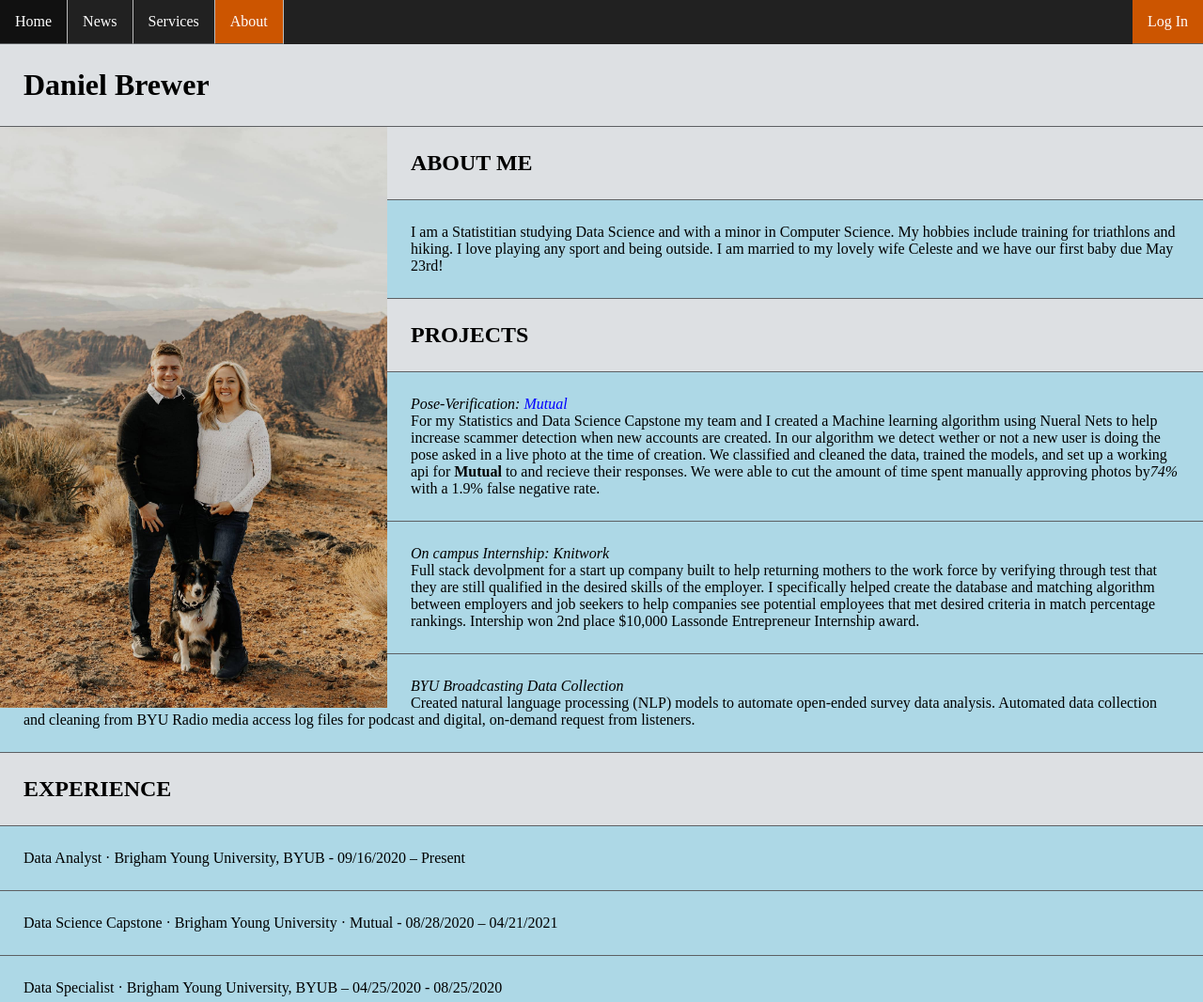
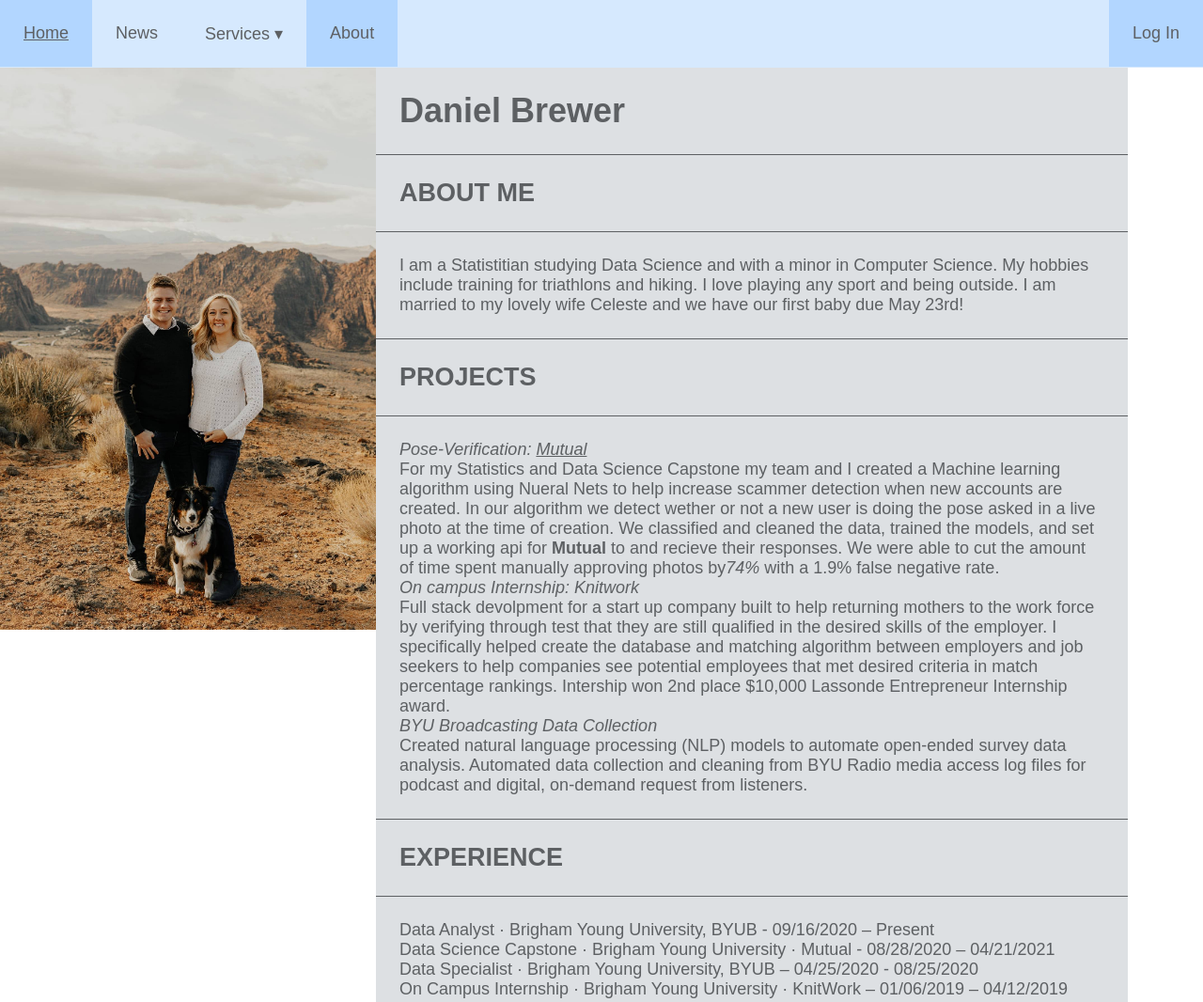
Before and after one commit to DaniBrew4/cs260-portfolio, a plain HTML site: page about.html in a window 1280 px wide. Shown: the top 1066 px of the page at 94% size. Drawn offline with Linux system fonts and the light colour scheme.

Commit message:
redesigned about.html using flexbox

```diff
--- a/about.html
+++ b/about.html
@@ -1,26 +1,51 @@
 <!DOCTYPE html>
 <html lang="en">
   <head>
-    <meta charset="utf-8">
+    <meta charset='UTF-8'/>
     <link rel='stylesheet' href='styles.css'/>
     <title>About Me</title>
   </head>
   <body>
-      <ul class ="menu-ul">
-        <li><a href="/index.html.html">Home</a></li>
+
+    <div class='header'>
+      <ul class='menu'>
+        <li><a href="/index.html">Home</a></li>
         <li><a href="/news.html">News</a></li>
-        <li><a href="/services.html">Services</a></li>
+        <li class='dropdown'><span><a href="/services.html">Services  ▾</a></span>
+          <ul class='services-menu'>           <!-- Start of submenu -->
+            <li><a href='#'>Web Design</a></li>
+            <li><a href='#'>Online Courses</a></li>
+            <li><a href='#'>Rentals</a></li>
+            <li><a href='#'>Dog Breeding</a></li>
+          </ul>
+        </li>
         <li><a class="active" href="/about.html">About</a></li>
-        <li style="float:right"><a class="active" href="login.asp">Log In</a></li>
+        <li><a class="active" href="login.asp">Log In</a></li>
       </ul>
+    </div>
+
+    <div class='sidebar'>
+      <img src='images/brewer-01.01.2021.jpg'  width='400' alt='Our family this last Christmas'/>
+    </div>
+
+    <div class='container'>
+      <div class='grid'>
+        <div class='grid-item'>
           <h1><strong>Daniel Brewer</strong></h1>
-    <img style="float:left" src='images/brewer-01.01.2021.jpg' width='437' alt='Our family this last Christmas'/>
+        </div>
+        <div class='grid-item'>
           <h2>ABOUT ME</h2>
+        </div>
+        <div class='grid-item'>
           <p>I am a Statistitian studying Data Science and with a minor in Computer Science.
             My hobbies include training for triathlons and hiking. I love playing any sport and being outside.
             I am married to my lovely wife Celeste and we have our first baby due May 23rd!</p>
+        </div>
+        <div class='grid-item'>
           <h2>PROJECTS</h2>
-    <ol>
+        </div>
+        <div class='grid-item'>
+          <ul>
             <li><em>Pose-Verification: <a href='https://www.mutual.app/'
             target = '_blank'>Mutual</a></em><br>
               For my Statistics and Data Science Capstone my team and I created a Machine learning algorithm using Nueral Nets to help increase scammer detection when new accounts are created.
@@ -34,17 +59,35 @@
             <li><em>BYU Broadcasting Data Collection</em><br>
               Created natural language processing (NLP) models to automate open-ended survey data analysis. Automated data collection and cleaning from BYU Radio media access log files for podcast
               and digital, on-demand request from listeners.</li>
-    </ol>
+          </ul>
+        </div>
+        <div class='grid-item'>
           <h2>EXPERIENCE</h2>
-    <ol>
+        </div>
+        <div class='grid-item'>
+          <ul>
             <li>Data Analyst · Brigham Young University, BYUB - 09/16/2020 – Present</li>
             <li>Data Science Capstone · Brigham Young University · Mutual - 08/28/2020 – 04/21/2021</li>
             <li>Data Specialist · Brigham Young University, BYUB – 04/25/2020 - 08/25/2020</li>
             <li>On Campus Internship · Brigham Young University · KnitWork – 01/06/2019 – 04/12/2019</li>
-    </ol>
+          </ul>
+        </div>
+        <div class='grid-item'>
           <h2>CONTACT</h2>
+        </div>
+        <div class='grid-item'>
           <p>Visit my <a href='https://github.com/DaniBrew4'
           target = '_blank'>GitHub</a> or <a href='https://www.linkedin.com/in/danielbrewer22/'
           target = '_blank'>LinkedIn</a> accounts to see more detailed explinations of my work.</p>
+        </div>
+      </div>
+    </div>
+
+    <div class='footer'>
+      <div class='column'></div>
+      <div class='column'></div>
+      <div class='column'></div>
+    </div>
+
   </body>
 </html>
--- a/styles.css
+++ b/styles.css
@@ -3,85 +3,119 @@
   padding: 0;
   box-sizing: border-box;
 }
-a:link {
-  color: blue;
+body {
+  font-size: 18px;
+  font-family: sans-serif;
+  color: #5D6063;
+}
+a:link,
+a:visited {
+  color: #5D6063;
   text-decoration: none;
 }
-a:visited {
-  color: purple;
+a:hover {
+  text-decoration: underline;
+  background: #B2D6FF;
 }
-a:hover {
-  color: aqua;
+.header {
+  position: fixed;
+  display: flex;
+  justify-content: space-between;
+  align-items: stretch;
+  width: 100%;
+  padding: 0px;
+  background: #D6E9FE;
+}
+.menu {
+  align-items: stretch;
+  width: 100%;
+}
+.menu > li {
+  display: inline;
+  margin-right: 0px;
+  align-items: stretch;
+  float: left;
+}
+.menu > li:last-of-type {
+  margin-right: 0;
+  float: right;
+}
+.menu > li a {
+  display: block;
+  padding: 25px;
+  align-items: stretch;
+}
+.dropdown:hover .services-menu {
+  display: flex;
+  flex-direction: column;
+  background: #B2D6FF;
+  border-radius: 5px;
+  padding-top: 75px;
+  position: absolute;
+  top: 0;
+  left: 0px;
+  z-index: -1;
+}
+.services-menu li {
+  list-style: none;
+  border-bottom: 1px solid #FFF;
+  padding: 0px 0px 0px 0px;
+  margin: 0px;
+}
+.services-menu li:last-of-type {
+  align-items: right;
+  border-bottom: none;
+}
+.dropdown {
+  position: relative;
+}
+.dropdown > span {
+  z-index: 2;
+  position: relative;
+  cursor: pointer;
+}
+.services-menu {
+  display: none;
+}
+.active {
+  background-color: #B2D6FF;
+}
+.container {
+  display: flex;
+  justify-content: left;
+}
+.grid {
+  display: flex;
+  padding-top: 72px;
+  justify-content: center;
+  flex-wrap: wrap;
+  flex-direction: column;
+  align-items: center;
+}
+.grid-item {
+  padding: 25px;
+  width: 800px;
+  background-color: #DDE0E3;
+  border-bottom: 1px solid #5D6063;
+}
+.grid-item:last-child {
+  border-bottom: none;
+}
+.grid-item > ul {
+  list-style-type: none;
+}
+.grid-item > p a, .grid-item > ul a {
   text-decoration: underline;
 }
-a:active {
-  color: red;
+.sidebar {
+  display: flex;
+  float: left;
+  padding-top: 70px;
+  width: 400px;
+  overflow: hidden;
 }
-a:visited:hover {
-  color: orange;
+.footer {
+  overflow: hidden;
+  height: 75px;
+  background-color: #D6E9FE;    /* Light blue */
 }
-a:visited:active {
-  color: red;
-}
-h1,h2{
-  background-color: #DDE0E3;    /* Light gray */
-  padding: 25px;
-  padding-left: 25px;
-  border-bottom: 1px solid #5D6063;
-  text-align: left;
-}
-p{
-  display: block;
-  background-color: #add8e6;    /*Light blue*/ /*#DDE0E3; Light gray */
-  padding: 25px;
-  border-bottom: 1px solid #5D6063;
-  text-align: left;
-}
-img {
-  padding-right: 25px;
-}
-li{
-  display: block;
-  border-bottom: 1px solid #5D6063;
-  text-align: left;
-  padding: 25px;
-}
-ol {
-  background-color: #add8e6; /*Light blue*/
-  list-style-type: none;
-}
-.menu-ul{
-  list-style-type: none;
-  margin: 0;
-  padding: 0;
-  overflow: hidden;
-  background-color: #212121;
-  position: -webkit-sticky; /* Safari */
-  position: sticky;
-  top: 0;
-}
-.menu-ul li {
-  float: left;
-  padding: 0;
-}
-.menu-ul li a {
-  display: block;
-  color: white;
-  text-align: center;
-  padding: 14px 16px;
-  text-decoration: none;
-}
-/* Change the link color to #111 (black) on hover */
-.menu-ul li a:hover {
-  background-color: #111;
-}
-/* Add a gray right border to all list items */
-.menu-ul li {
-  border-right: 1px solid #bbb;
-}
-.menu-ul li:last-child {
-  border-right: none;
-}
-.active {
-  background-color: #cc5500; /* green #4CAF50;*/
-}
```
Lines whose indentation alone changed are shown as unchanged.
